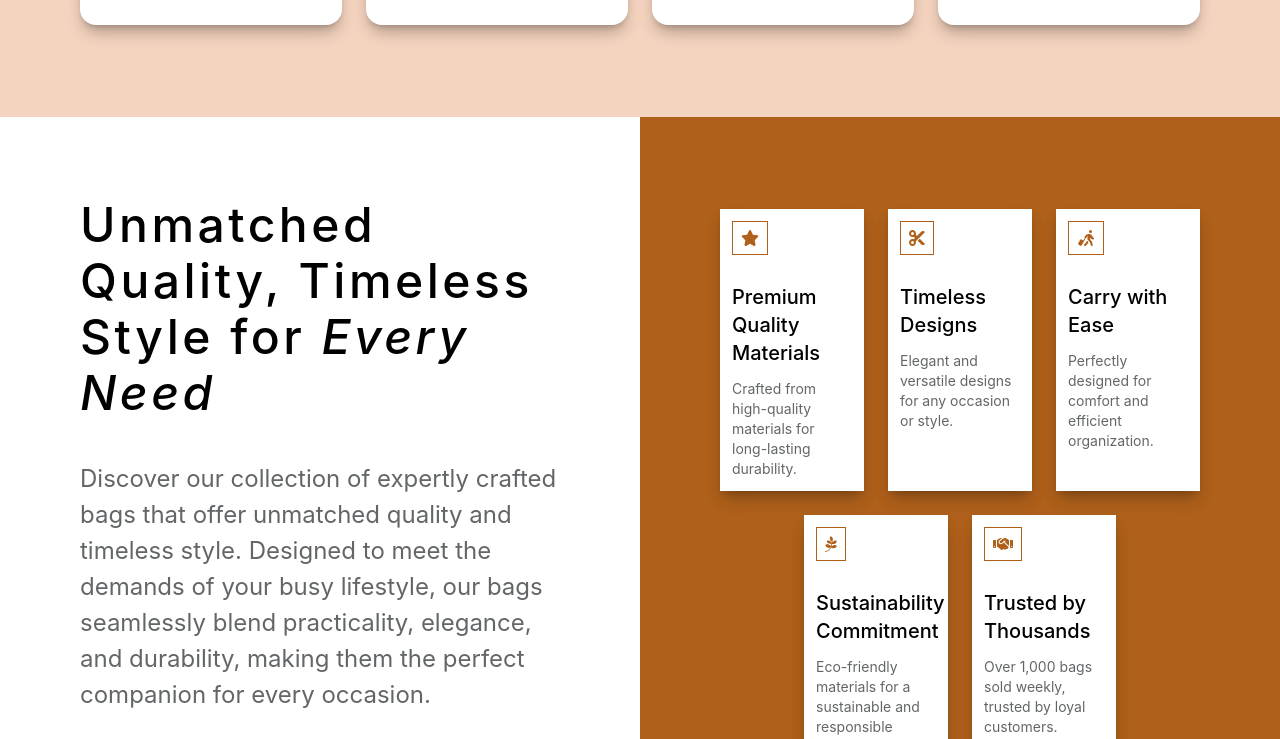
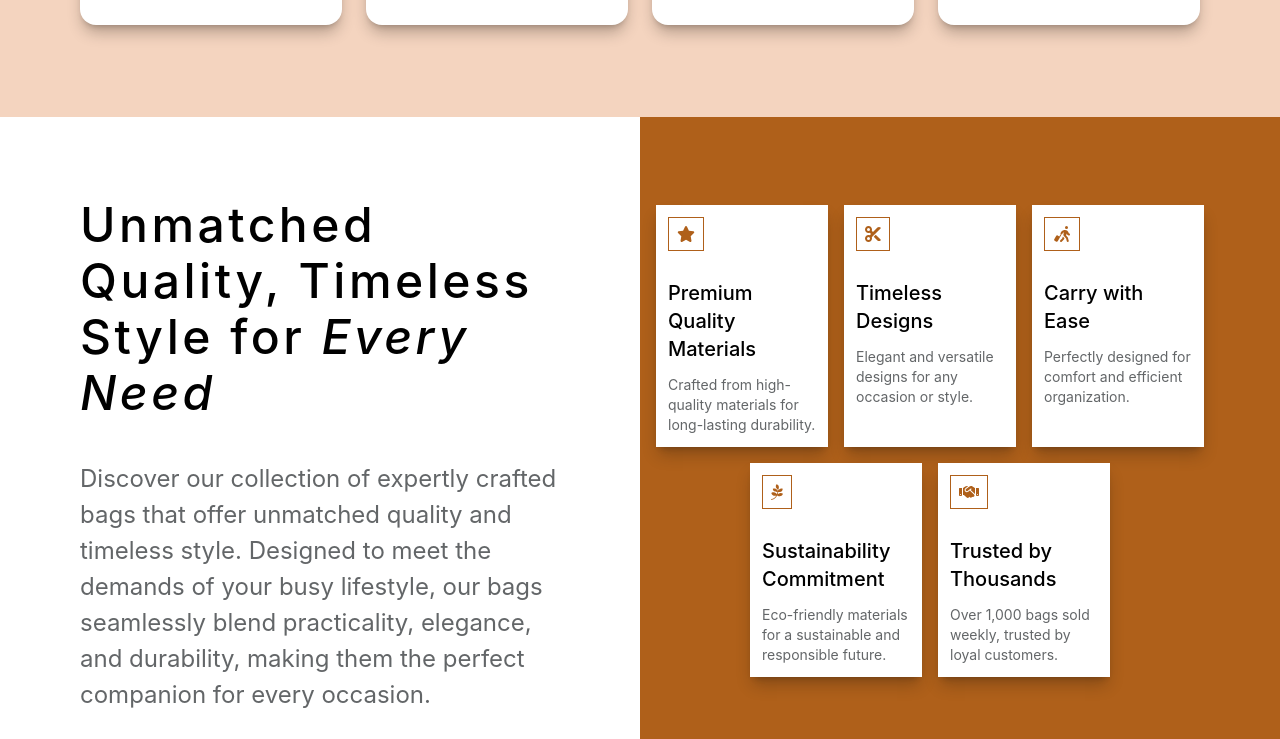
Before and after one commit to mdsohel-17/new-project, a React (Create React App) app: page / in a window 1280 px wide. Shown: the part 1838-2577 px from the top of the page. Built offline with nearby package versions, Linux system fonts and the light colour scheme.

Commit message:
new changes\

```diff
--- a/src/components/Promotion.jsx
+++ b/src/components/Promotion.jsx
@@ -22,7 +22,7 @@ const Promotion = () => {
               elegance, and durability, making them the perfect companion for
               every occasion.
             </p>
-            <div className="relative group overflow-hidden rounded-full border p-4 cursor-pointer text-center border-primarycolor w-1/4 mt-8">
+            <div className="relative group overflow-hidden rounded-full border p-4 cursor-pointer text-center border-primarycolor w-2/6 mt-8">
               <p className="text-black group-hover:text-textColor z-10 relative ">
                 Find Out More
               </p>
@@ -30,10 +30,10 @@ const Promotion = () => {
             </div>
           </div>
         </div>
-        <div className="lg:w-6/12 bg-primarycolor px-20 ">
+        <div className="lg:w-6/12 bg-primarycolor pe-20 ps-5 ">
           <div className="flex flex-wrap justify-center px-0 pt-20 pb-20 lg:pb-0 -mx-3">
             {CHOOSE_US.map((val) => (
-              <div className="w-12/12 sm:w-6/12 md:w-4/12 px-3 py-3 hover:scale-110 transition-all duration-[.6s] ease-linear">
+              <div className="w-12/12 sm:w-6/12 md:w-4/12 px-2 py-2 hover:scale-110 transition-all duration-[.6s] ease-linear">
                 <div className="bg-white w-full shadow-lg h-full shadow-[#1c150f4a] p-3">
                   <FontAwesomeIcon
                     icon={val.icon}
```
